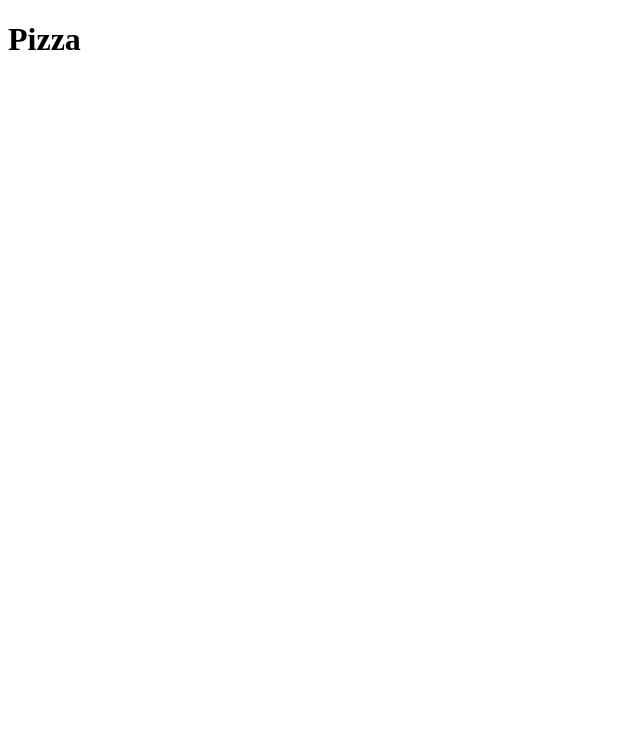
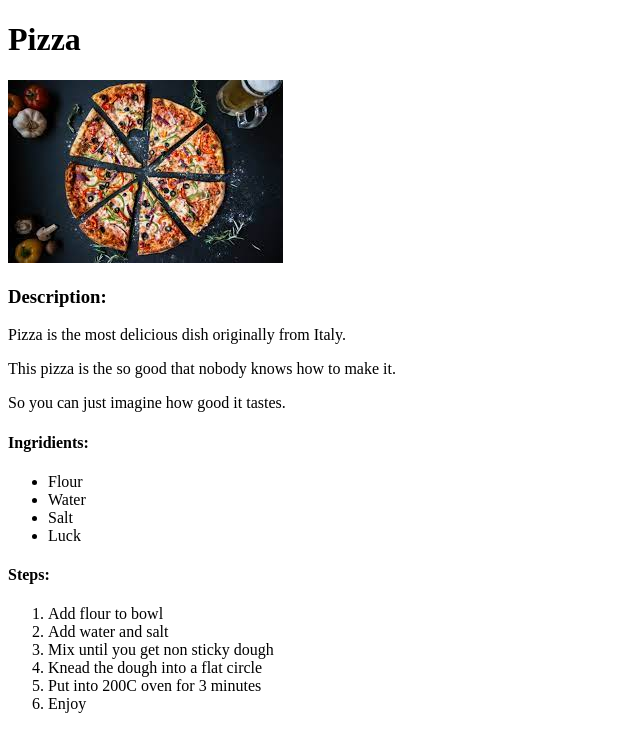
Before and after one commit to Norraynor/odin-recipes, a plain HTML site: page recipes/pizza.html in a window 1280 px wide. Shown: the whole page, without its empty margins (0-640 px from the left). Drawn offline with Linux system fonts and the light colour scheme.

Commit message:
Fill pizza recipe

```diff
--- a/recipes/pizza.html
+++ b/recipes/pizza.html
@@ -6,5 +6,28 @@
 </head>
 <body>
     <h1>Pizza</h1>
+    <img src="../images/pizza.jpeg" alt="Delicious Pizza">
+    <h3>Description:</h3>
+    <p>Pizza is the most delicious dish originally from Italy.</p>
+    <p>This pizza is the so good that nobody knows how to make it.</p>
+    <p>So you can just imagine how good it tastes.</p>
+
+    <h4>Ingridients:</h4>
+    <ul>
+        <li>Flour</li>
+        <li>Water</li>
+        <li>Salt</li>
+        <li>Luck</li>
+    </ul>
+    <h4>Steps:</h4>
+    <ol>
+        <li>Add flour to bowl</li>
+        <li>Add water and salt</li>
+        <li>Mix until you get non sticky dough</li>
+        <li>Knead the dough into a flat circle</li>
+        <li>Put into 200C oven for 3 minutes</li>
+        <li>Enjoy</li>
+    </ol>
+
 </body>
 </html>
```
Also changed, not shown: images/pizza.jpeg (added).
